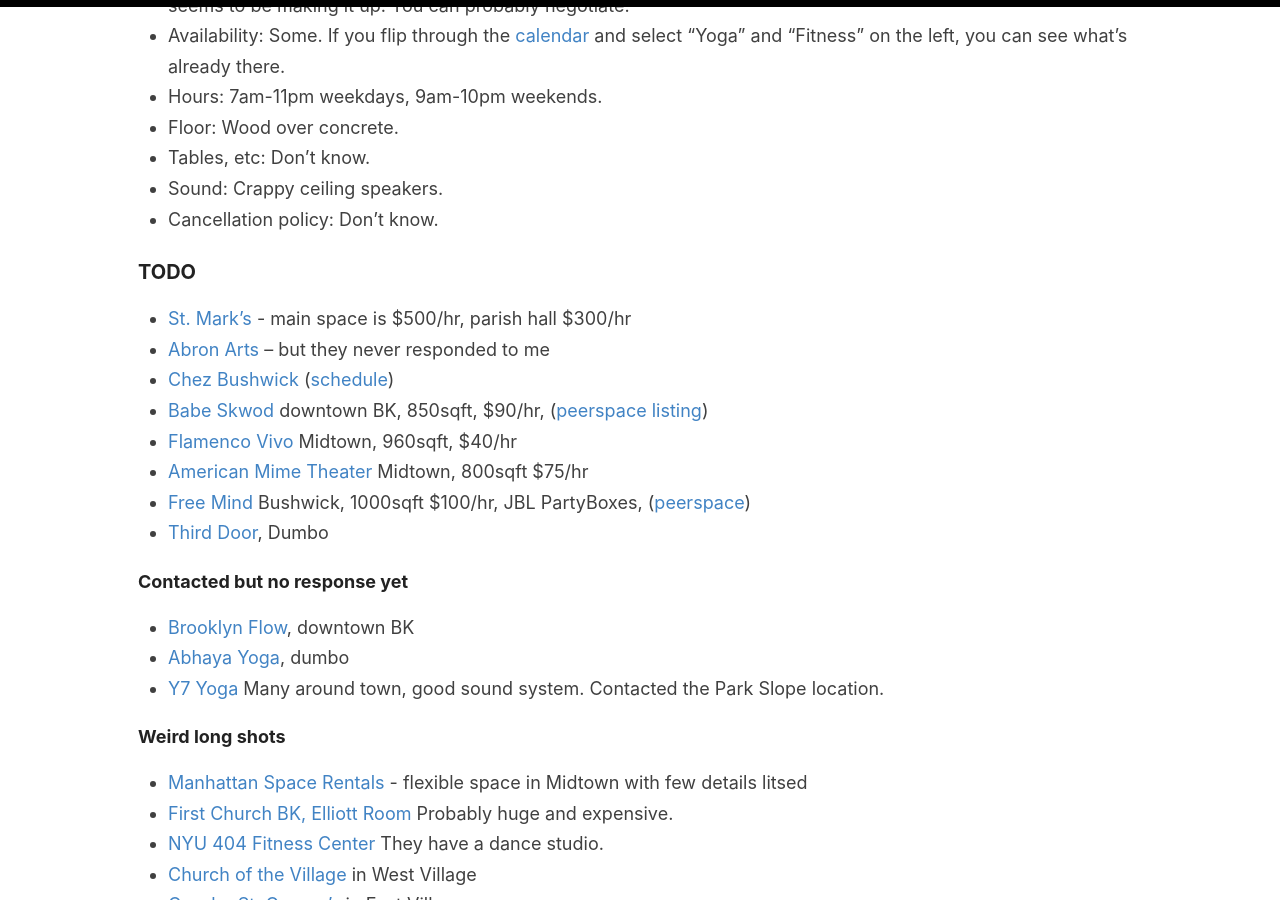
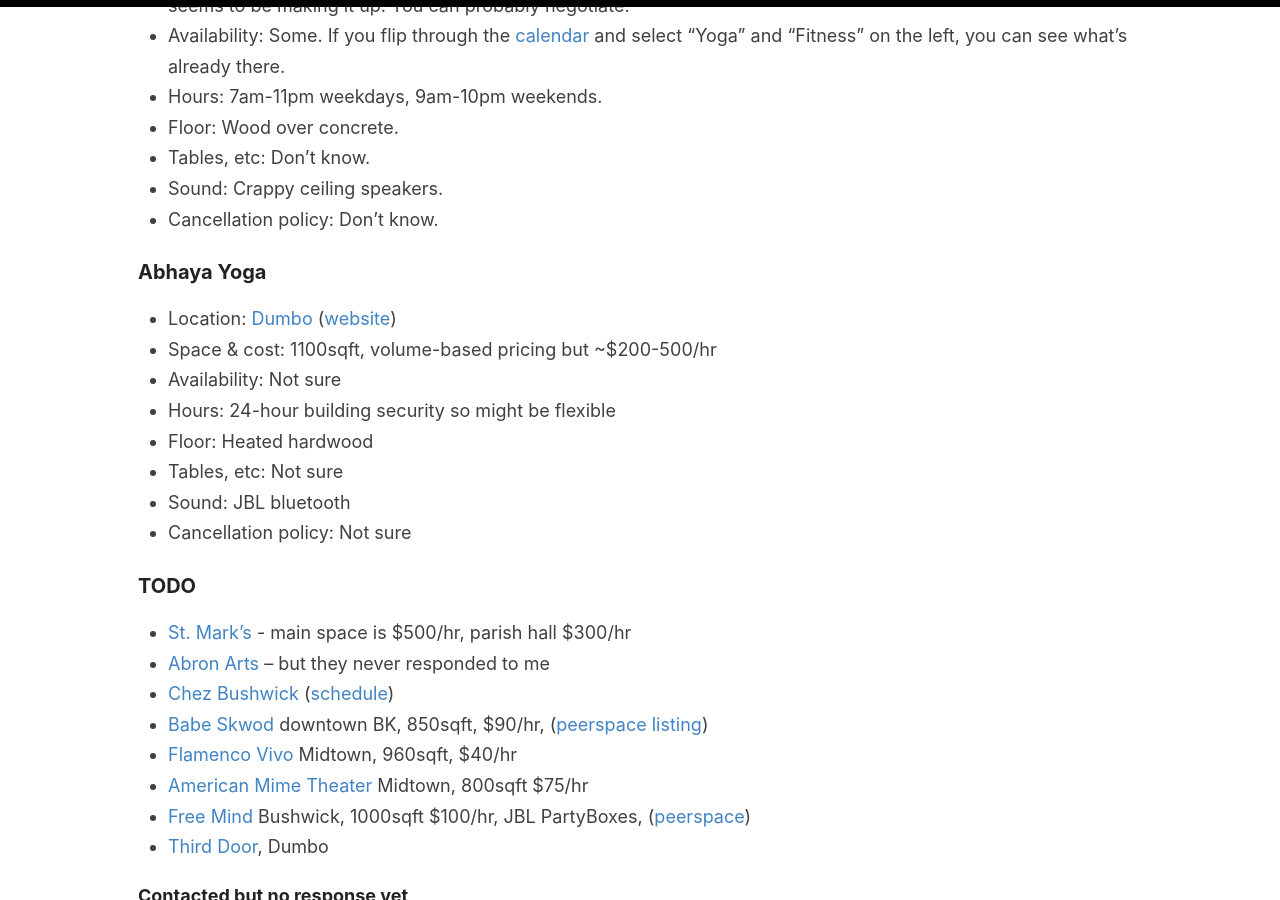
Before and after one commit to helgridly/dance, a Jekyll site: the page built from _pages/spaces.md, in a window 1280 px wide and 900 px high, scrolled down 4659 px. Built offline with Jekyll 4.4.1, drawn with Linux system fonts in a browser that asks for light colours.

Commit message:
Abhaya Yoga

```diff
--- a/_pages/spaces.md
+++ b/_pages/spaces.md
@@ -142,6 +142,16 @@ This place is clearly one guy's passion project and he's really interested in bu
 * Sound: Crappy ceiling speakers.
 * Cancellation policy: Don't know.
 
+### Abhaya Yoga
+
+* Location: [Dumbo](https://maps.app.goo.gl/HuswwQAgZdqrnkmw6) ([website](https://abhayayoga.com/about/))
+* Space & cost: 1100sqft, volume-based pricing but ~$200-500/hr
+* Availability: Not sure
+* Hours: 24-hour building security so might be flexible
+* Floor: Heated hardwood
+* Tables, etc: Not sure
+* Sound: JBL bluetooth
+* Cancellation policy: Not sure
 
 
 ### TODO
```
Also changed, not shown: other parts of _pages/spaces.md (+0 -1 lines).
